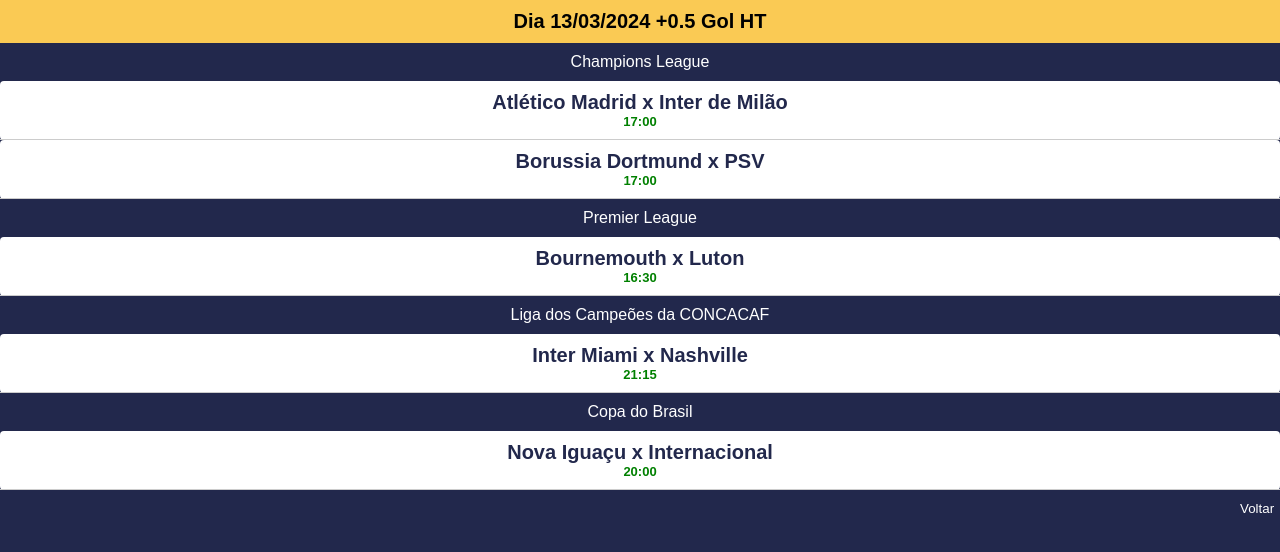
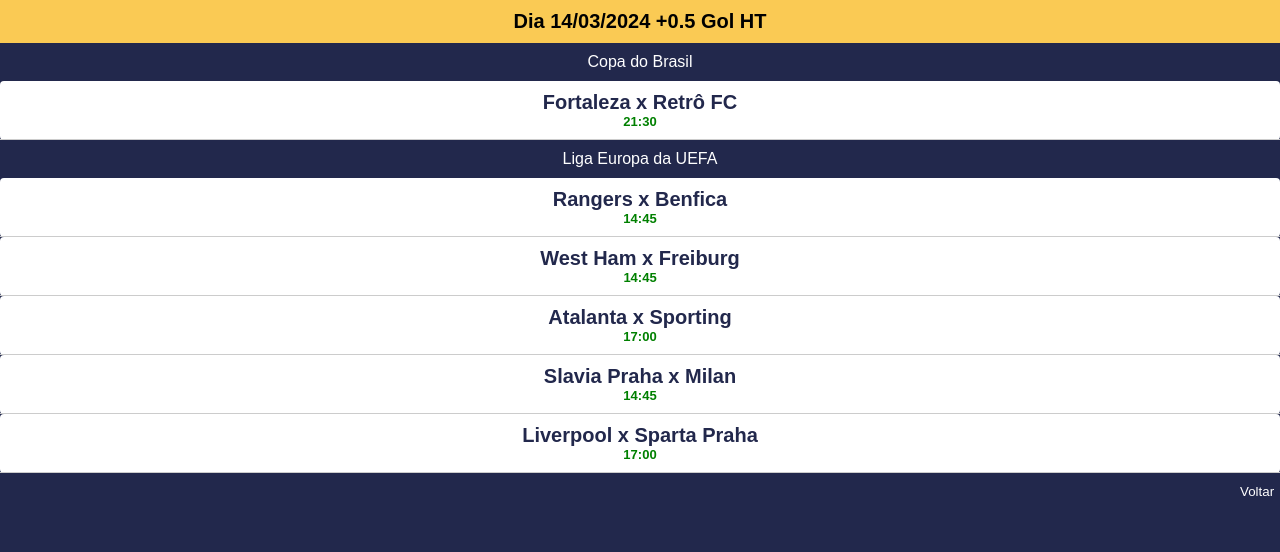
Before and after one commit to Jaraujo72/Golzim, a website: page pages/1gol1tempo/1gol1tempo.html in a window 1280 px wide. Drawn offline with Linux system fonts and the light colour scheme; no server answers.

Commit message:
Jogos 14032024

```diff
--- a/pages/1gol1tempo/1gol1tempo.html
+++ b/pages/1gol1tempo/1gol1tempo.html
@@ -13,15 +13,61 @@
 </head>
 
 <body>
-  <div class="topPagina" style="font-size: 20px; text-align: center;"><b>Dia 13/03/2024 +0.5 Gol HT</b></div>
-  <div class="topPaginaPages">Champions League</div>
+  <div class="topPagina" style="font-size: 20px; text-align: center;"><b>Dia 14/03/2024 +0.5 Gol HT</b></div>
+  <div class="topPaginaPages">Copa do Brasil</div>
   <ul class="accordion-pages">
     <li>
-      <a href="https://www.placardefutebol.com.br/champions-league/13-03-2024-atletico-madrid-x-inter-de-milao.html"
+      <a href="https://www.placardefutebol.com.br/copa-do-brasil/14-03-2024-fortaleza-x-retro-fc.html" target="_blank"
+        style="text-decoration: none;">
+        <div class="dropdownlink">
+          <div class="time">
+            <p><b>Fortaleza x Retrô FC</b></p>
+            <div class="palpite">
+              <p><b>21:30</b></p>
+            </div>
+          </div>
+        </div>
+      </a>
+    </li>
+  </ul>
+  <div class="topPaginaPages">Liga Europa da UEFA</div>
+  <ul class="accordion-pages">
+    <li>
+      <a href="https://www.placardefutebol.com.br/uefa-europe-league/14-03-2024-rangers-x-benfica.html" target="_blank"
+        style="text-decoration: none;">
+        <div class="dropdownlink">
+          <div class="time">
+            <p><b>Rangers x Benfica</b></p>
+            <div class="palpite">
+              <p><b>14:45</b></p>
+            </div>
+          </div>
+        </div>
+      </a>
+    </li>
+  </ul>
+  <ul class="accordion-pages">
+    <li>
+      <a href="https://www.placardefutebol.com.br/uefa-europe-league/14-03-2024-west-ham-x-freiburg.htm" target="_blank"
+        style="text-decoration: none;">
+        <div class="dropdownlink">
+          <div class="time">
+            <p><b>West Ham x Freiburg</b></p>
+            <div class="palpite">
+              <p><b>14:45</b></p>
+            </div>
+          </div>
+        </div>
+      </a>
+    </li>
+  </ul>
+  <ul class="accordion-pages">
+    <li>
+      <a href="https://www.placardefutebol.com.br/uefa-europe-league/14-03-2024-atalanta-x-sporting.html"
         target="_blank" style="text-decoration: none;">
         <div class="dropdownlink">
           <div class="time">
-            <p><b>Atlético Madrid x Inter de Milão</b></p>
+            <p><b>Atalanta x Sporting</b></p>
             <div class="palpite">
               <p><b>17:00</b></p>
             </div>
@@ -32,59 +78,28 @@
   </ul>
   <ul class="accordion-pages">
     <li>
-      <a href="https://www.placardefutebol.com.br/champions-league/13-03-2024-borussia-dortmund-x-psv.html"
+      <a href="https://www.placardefutebol.com.br/uefa-europe-league/14-03-2024-slavia-praha-x-milan.html"
         target="_blank" style="text-decoration: none;">
         <div class="dropdownlink">
           <div class="time">
-            <p><b>Borussia Dortmund x PSV</b></p>
+            <p><b>Slavia Praha x Milan</b></p>
             <div class="palpite">
-              <p><b>17:00</b></p>
+              <p><b>14:45</b></p>
             </div>
           </div>
         </div>
       </a>
     </li>
   </ul>
-  <div class="topPaginaPages">Premier League</div>
   <ul class="accordion-pages">
     <li>
-      <a href="https://fir3.net/P8TXoXG0" target="_blank" style="text-decoration: none;">
-        <div class="dropdownlink">
-          <div class="time">
-            <p><b>Bournemouth x Luton</b></p>
-            <div class="palpite">
-              <p><b>16:30</b></p>
-            </div>
-          </div>
-        </div>
-      </a>
-    </li>
-  </ul>
-  <div class="topPaginaPages">Liga dos Campeões da CONCACAF</div>
-  <ul class="accordion-pages">
-    <li>
-      <a href="https://www.placardefutebol.com.br/concacaf-champions-league/13-03-2024-inter-miami-x-nashville-sc.html"
+      <a href="https://www.placardefutebol.com.br/uefa-europe-league/14-03-2024-liverpool-x-sparta-praha.html"
         target="_blank" style="text-decoration: none;">
         <div class="dropdownlink">
           <div class="time">
-            <p><b>Inter Miami x Nashville</b></p>
+            <p><b>Liverpool x Sparta Praha</b></p>
             <div class="palpite">
-              <p><b>21:15</b></p>
-            </div>
-          </div>
-        </div>
-      </a>
-    </li>
-  </ul>
-  <div class="topPaginaPages">Copa do Brasil</div>
-  <ul class="accordion-pages">
-    <li>
-      <a href="https://fir3.net/yEz4JH0" target="_blank" style="text-decoration: none;">
-        <div class="dropdownlink">
-          <div class="time">
-            <p><b>Nova Iguaçu x Internacional</b></p>
-            <div class="palpite">
-              <p><b>20:00</b></p>
+              <p><b>17:00</b></p>
             </div>
           </div>
         </div>
```
Also changed, not shown: pages/ResultadoFinal/ResultadoFinal.html (+50 -46 lines).
